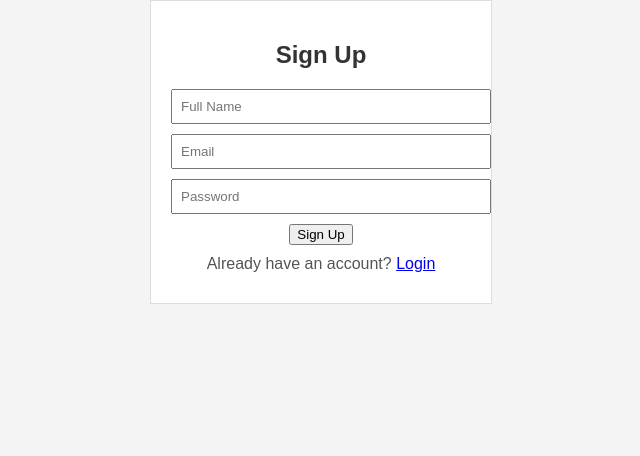
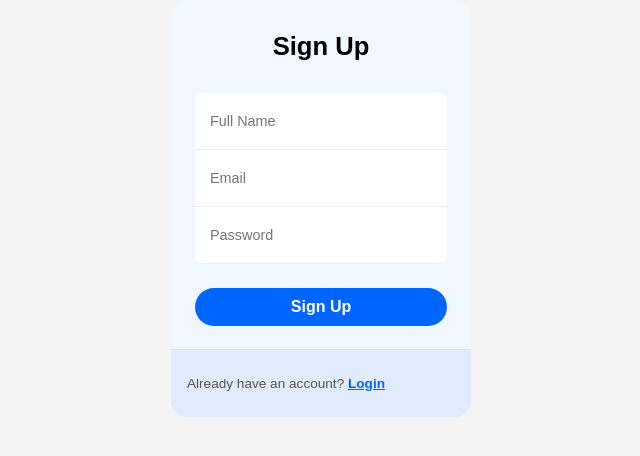
Before and after one commit to thepavan23/file-sharing-app-frontend, a React (Create React App) app: page /signup in a window 1280 px wide. Shown: the top 456 px of the page, without its empty margins (319-959 px from the left). Built offline with nearby package versions, Linux system fonts and the light colour scheme; no server answers.

Commit message:
Authentication UI changed

```diff
--- a/src/App.js
+++ b/src/App.js
@@ -27,7 +27,7 @@
 
 const Layout = () => {
   const location = useLocation();
-  const hideNavbarPages = ["/login", "/signup"]; // Pages where navbar should be hidden
+  const hideNavbarPages = ["/login", "/signup", "/verify-email"]; // Pages where navbar should be hidden
 
   return (
     <>
--- a/src/pages/Login.js
+++ b/src/pages/Login.js
@@ -1,7 +1,6 @@
 import React, { useState, useContext } from "react";
 import { useNavigate } from "react-router-dom";
 import { AuthContext } from "../context/AuthContext";
-import axios from "axios";
 import "../styles/Auth.css";
 
 const Login = () => {
@@ -32,29 +31,34 @@
 
 
   return (
-    <div className="auth-container">
-      <h2>Login</h2>
+    <div className="form-box">
+
       {error && <p className="error">{error}</p>}
-      <form onSubmit={handleSubmit}>
-        <input
+      <form className="form" onSubmit={handleSubmit}>
+        <span className="title">Login</span>
+        <div class="form-container">
+        <input class="input"
           type="email"
           placeholder="Email"
           value={email}
           onChange={(e) => setEmail(e.target.value)}
           required
         />
-        <input
+        <input class="input"
           type="password"
           placeholder="Password"
           value={password}
           onChange={(e) => setPassword(e.target.value)}
           required
         />
+        </div>
         <button type="submit">Login</button>
       </form>
+      <div class="form-section">
       <p>
         Don't have an account? <a href="/signup">Sign up</a>
       </p>
+      </div>
     </div>
   );
 };
--- a/src/pages/Logout.js
+++ b/src/pages/Logout.js
@@ -6,7 +6,7 @@
 
   useEffect(() => {
     localStorage.removeItem("token"); // Clear token or user data
-    navigate("/Login"); // Redirect to Home Page or Login Page
+    navigate("/login"); // Redirect to Home Page or Login Page
   }, [navigate]);
 
   return <h2>Logging out...</h2>;
--- a/src/pages/Signup.js
+++ b/src/pages/Signup.js
@@ -29,36 +29,41 @@
   };
 
   return (
-    <div className="auth-container">
-      <h2>Sign Up</h2>
+    <div className="form-box">
+
       {error && <p className="error">{error}</p>}
-      <form onSubmit={handleSubmit}>
-        <input
+      <form className="form" onSubmit={handleSubmit}>
+        <span class="title">Sign Up</span>
+        <div className="form-container">
+        <input className="input"
           type="text"
           placeholder="Full Name"
           value={name}
           onChange={(e) => setName(e.target.value)}
           required
         />
-        <input
+        <input className="input"
           type="email"
           placeholder="Email"
           value={email}
           onChange={(e) => setEmail(e.target.value)}
           required
         />
-        <input
+        <input className="input"
           type="password"
           placeholder="Password"
           value={password}
           onChange={(e) => setPassword(e.target.value)}
           required
         />
+        </div>
         <button type="submit">Sign Up</button>
       </form>
+      <div class="form-section">
       <p>
         Already have an account? <a href="/login">Login</a>
       </p>
+      </div>
     </div>
   );
 };
--- a/src/pages/VerifyEmail.js
+++ b/src/pages/VerifyEmail.js
@@ -28,24 +28,29 @@
     };
 
     return (
-        <div className="auth-container">
-            <h2>Verify Email</h2>
+        <div className="form-box">
+
             {message && <p className="error">{message}</p>}
-            <input
+            <form class="form">
+            <span className="title">Verify Email</span>
+            <div class="form-container">
+            <input className="input"
                 type="email"
                 placeholder="Enter your email"
                 value={email}
                 onChange={(e) => setEmail(e.target.value)}
                 required
             />
-            <input
+            <input className="input"
                 type="text"
                 placeholder="Enter verification code"
                 value={code}
                 onChange={(e) => setCode(e.target.value)}
                 required
             />
+            </div>
             <button onClick={handleVerify}>Verify</button>
+        </form>
         </div>
     );
 };
--- a/src/styles/Auth.css
+++ b/src/styles/Auth.css
@@ -1,26 +1,82 @@
-.auth-container {
-    width: 300px;
-    margin: auto;
-    padding: 20px;
-    border: 1px solid #ddd;
-    background: white;
-    text-align: center;
-  }
+.form-box {
+  max-width: 300px;
+  background: #f1f7fe;
+  overflow: hidden;
+  border-radius: 16px;
+  color: #010101;
+}
 
-  .auth-container input {
-    width: 100%;
-    margin-bottom: 10px;
-    padding: 8px;
-  }
+.form {
+  position: relative;
+  display: flex;
+  flex-direction: column;
+  padding: 32px 24px 24px;
+  gap: 16px;
+  text-align: center;
+}
 
-  .auth-container .button {
-    width: 100%;
-    background: #007bff;
-    color: white;
-    padding: 10px;
-    border: none;
-  }
+/*Form text*/
+.title {
+  font-weight: bold;
+  font-size: 1.6rem;
+}
 
-  .auth-container .button:hover {
-    background: #0056b3;
-  }
+.subtitle {
+  font-size: 1rem;
+  color: #666;
+}
+
+/*Inputs box*/
+.form-container {
+  overflow: hidden;
+  border-radius: 8px;
+  background-color: #fff;
+  margin: 1rem 0 .5rem;
+  width: 100%;
+}
+
+.input {
+  background: none;
+  border: 0;
+  outline: 0;
+  height: 40px;
+  width: 100%;
+  border-bottom: 1px solid #eee;
+  font-size: .9rem;
+  padding: 8px 15px;
+}
+
+.form-section {
+  padding: 16px;
+  font-size: .85rem;
+  background-color: #e0ecfb;
+  box-shadow: rgb(0 0 0 / 8%) 0 -1px;
+}
+
+.form-section a {
+  font-weight: bold;
+  color: #0066ff;
+  transition: color .3s ease;
+}
+
+.form-section a:hover {
+  color: #005ce6;
+  text-decoration: underline;
+}
+
+/*Button*/
+.form button {
+  background-color: #0066ff;
+  color: #fff;
+  border: 0;
+  border-radius: 24px;
+  padding: 10px 16px;
+  font-size: 1rem;
+  font-weight: 600;
+  cursor: pointer;
+  transition: background-color .3s ease;
+}
+
+.form button:hover {
+  background-color: #005ce6;
+}
```
